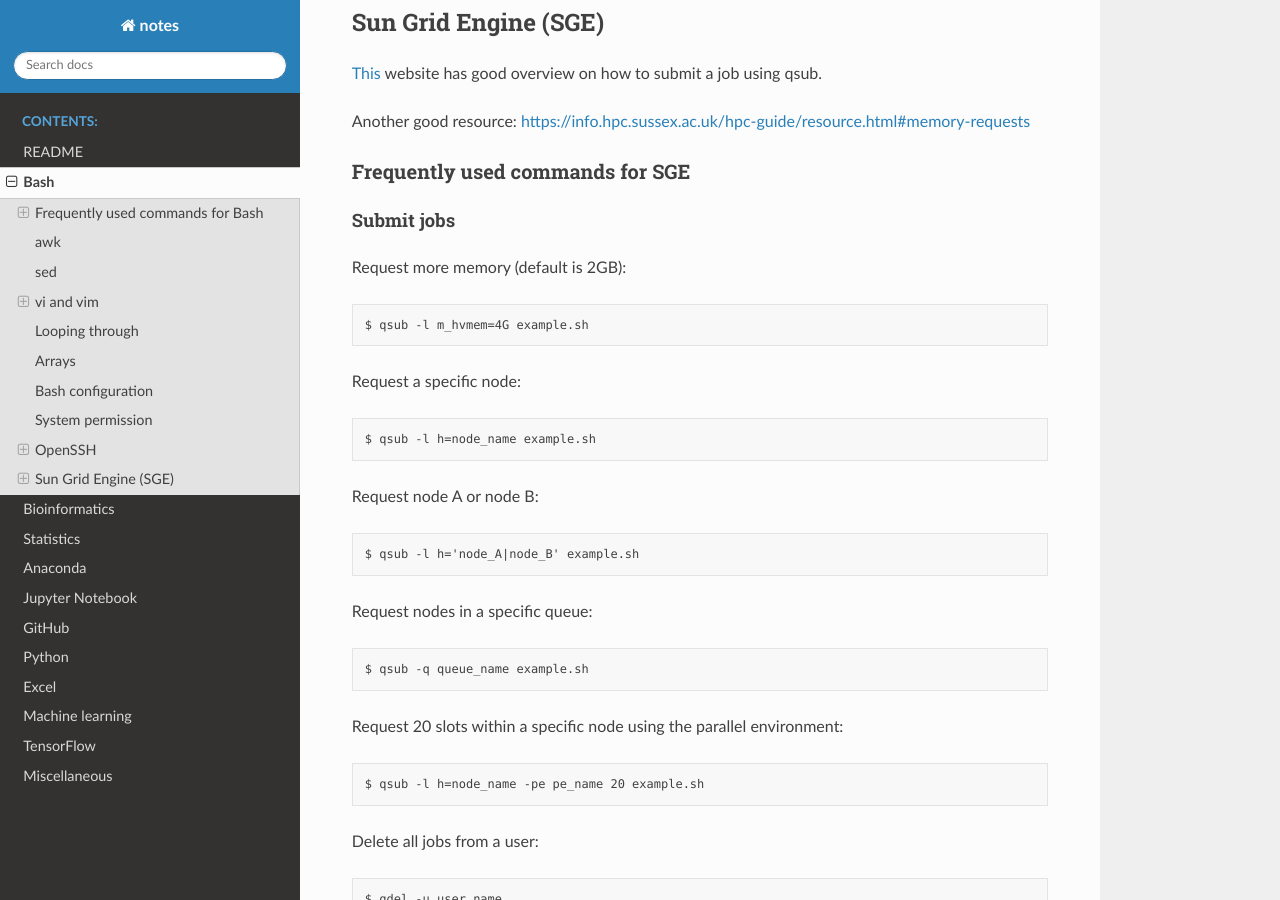
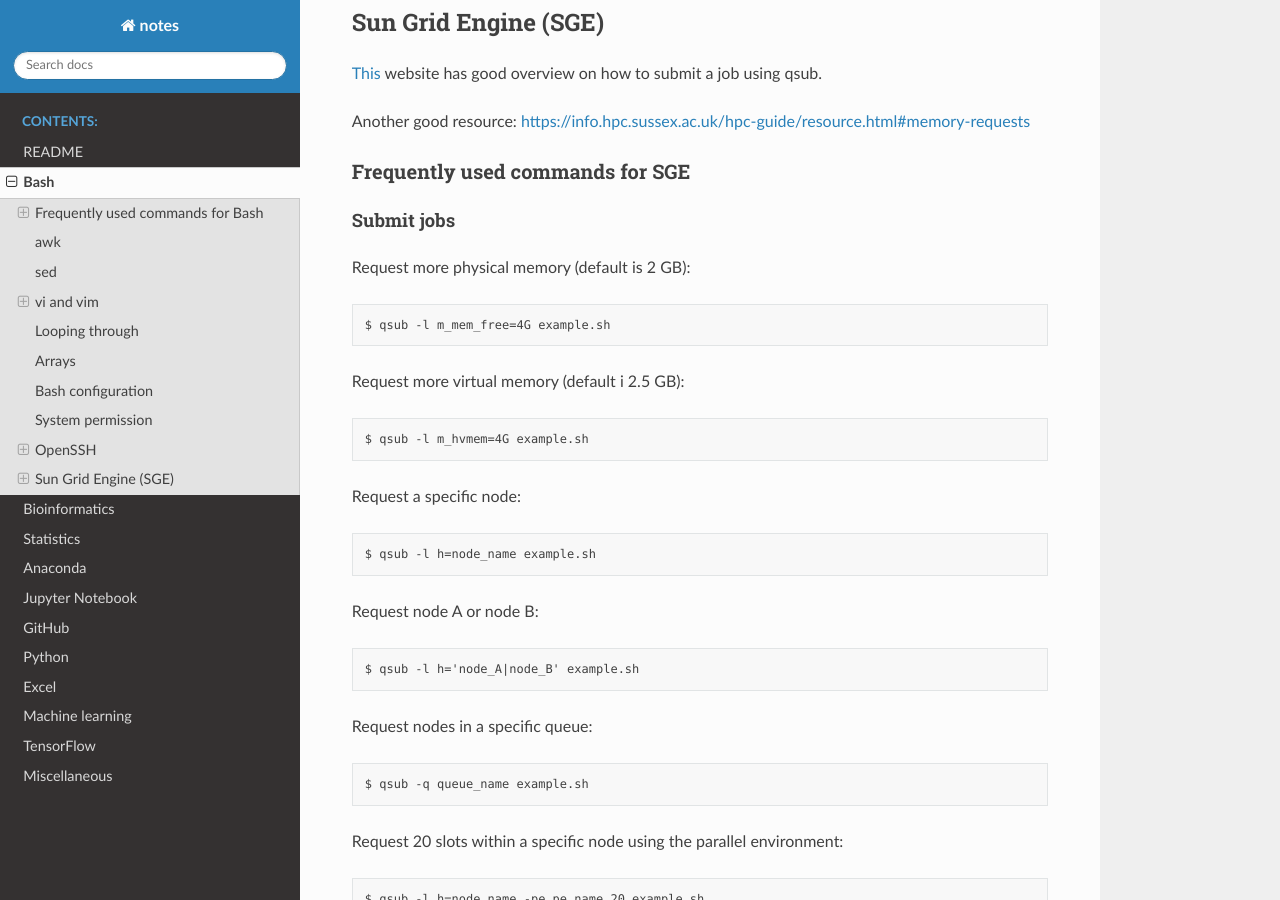
Before and after one commit to sbslee/notes, a Sphinx documentation site: the page built from docs/bash.rst, in a window 1280 px wide and 900 px high, scrolled down 12913 px. Built offline with Sphinx 7.4.7 and the Read the Docs theme 2.0.0, drawn with Linux system fonts in a browser that asks for light colours.

Commit message:
Update bash.rst

```diff
--- a/docs/bash.rst
+++ b/docs/bash.rst
@@ -687,7 +687,13 @@ Frequently used commands for SGE
 Submit jobs
 ^^^^^^^^^^^
 
-Request more memory (default is 2GB):
+Request more physical memory (default is 2 GB):
+
+.. code-block:: text
+
+    $ qsub -l m_mem_free=4G example.sh
+
+Request more virtual memory (default i 2.5 GB):
 
 .. code-block:: text
 
```
